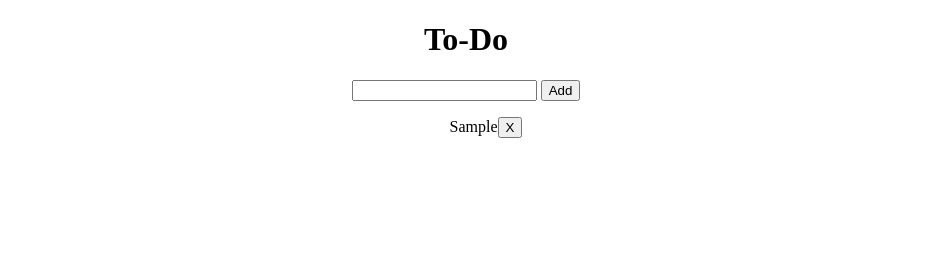
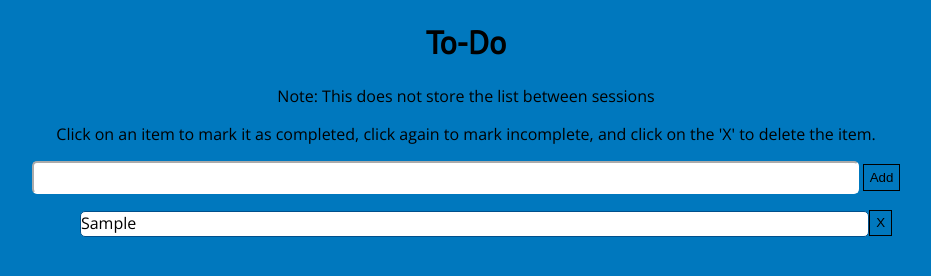
Before and after one commit to Dovahkid/to-do-list, a plain HTML site: page index.html in a window 1280 px wide. Both pictures are taken after typing "Sample" into the empty fields and a click on the button "Add". Shown: the whole page, without its empty margins (174-1105 px from the left). Drawn offline with nearby package versions, Linux system fonts and the light colour scheme.

Commit message:
made it pretty and fixed some stuff

```diff
--- a/index.html
+++ b/index.html
@@ -10,7 +10,11 @@
 
   <main>
 
-    <h1>To-Do</h1>
+    <header>
+      <h1>To-Do</h1>
+      <p>Note: This does not store the list between sessions</p>
+      <p>Click on an item to mark it as completed, click again to mark incomplete, and click on the 'X' to delete the item.</p>
+    </header>
 
     <input type="text" id="newItem"/>
     <button onclick="addItem()">Add</button>
--- a/scripts/main.js
+++ b/scripts/main.js
@@ -1,8 +1,9 @@
 var x = 0;
 function addItem()
-{ // The strange indentation is just for organization. probably not standard but...
+{ // The strange indentation is just for organization. Definetely not standard but...
   x += 1;
-  var todoItem = document.getElementById("newItem").value;
+  var todoItem = String(document.getElementById("newItem").value);
+  console.log(todoItem.length);
   document.getElementById("newItem").value = "";
   var element = document.getElementById("todo");
 
@@ -36,6 +37,6 @@ function completed(x)
 function unComplete(x)
 {
   var element = document.getElementById('li' + x);
-    element.setAttribute('style', 'background-color:transparent;');
+    element.setAttribute('style', 'background-color:white;');
     element.setAttribute('onclick', 'completed('+x+')');
 }
--- a/styles/stylesheet.css
+++ b/styles/stylesheet.css
@@ -1,8 +1,39 @@
+@import url('https://fonts.googleapis.com/css?family=Open+Sans|PT+Sans');
+
+body
+{
+  margin: 0;
+  padding: 0;
+  background-color: rgb(0,120,190);
+}
+
+header
+{
+  margin-top: 1em;
+  margin-bottom: 1em;
+}
+
 main
 {
   width:80%;
   margin-left:10%;
   text-align:center;
+}
+
+button
+{
+  border: solid 1px black;
+  height:2em;
+  background-color:transparent;
+
+}
+
+input
+{
+  width:80%;
+  height:2em;
+  border-radius: 5px;
+  border-color: white;
 }
 
 ul
@@ -13,4 +44,26 @@ ul
 li
 {
   display: inline-block;
+  padding:0;
+  border: solid 1px rgb(0,80,140);
+  border-radius: 5px;
+  background-color: white;
+  width: 80%;
+
+  text-align: left;
+  font-family: 'Open Sans', sans-serif;
+
+  height:1.5em;
+  vertical-align:middle;
+
 }
+
+h1
+{
+  font-family: 'PT Sans', sans-serif;
+}
+
+p
+{
+  font-family: 'Open Sans', sans-serif;
+}
```
